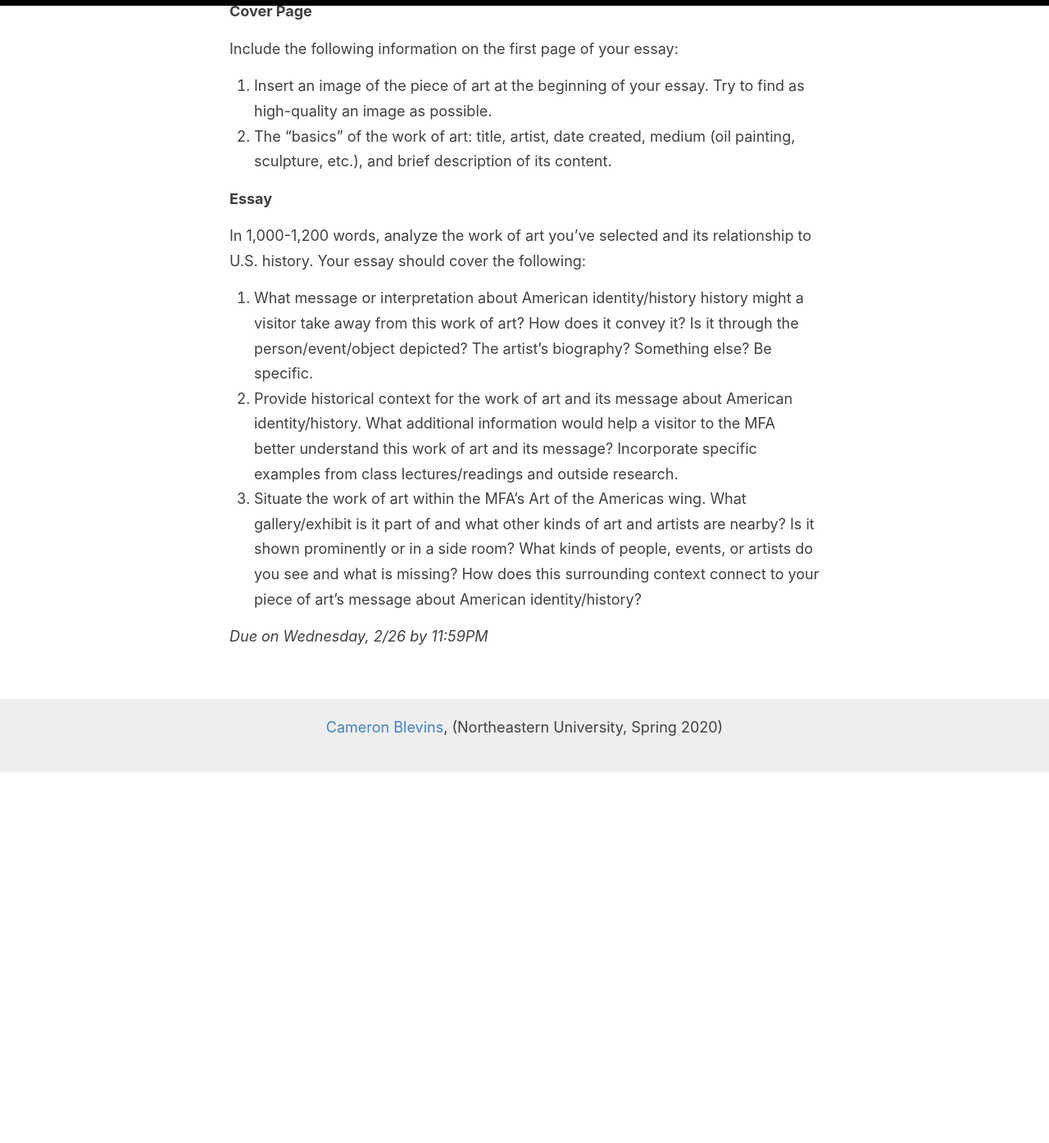
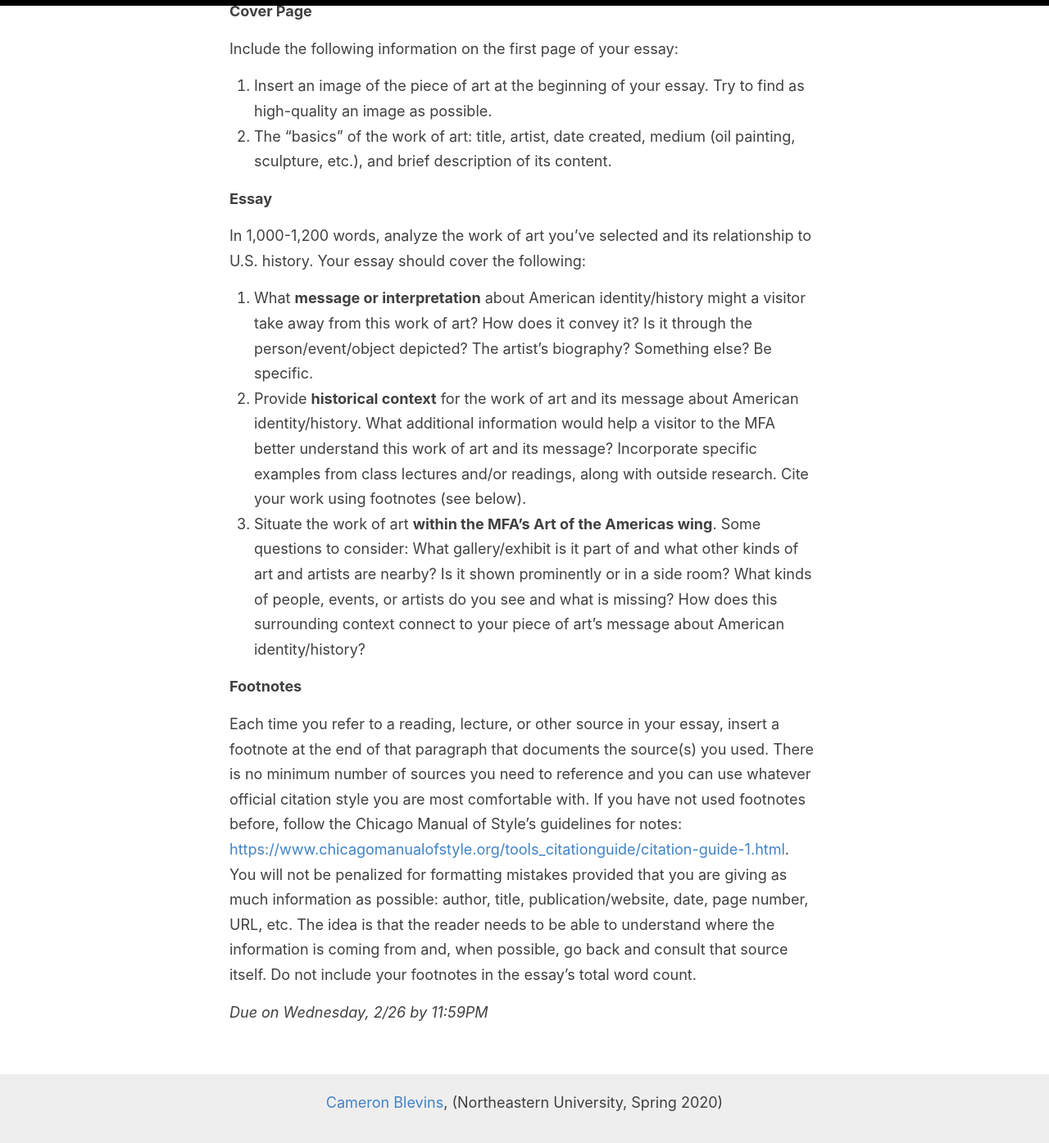
Before and after one commit to cblevins/f20-us-since-1876, a Jekyll site: the page built from mfa-project.md, in a window 1280 px wide and 1400 px high, scrolled down 530 px. Shown: the top 1395 px of the window at 82% size. Built offline with Jekyll 4.4.1, drawn with Linux system fonts in a browser that asks for light colours; before the commit the page ends 1472 px from its top, so only the background shows below that.

Commit message:
mfa project

```diff
--- a/mfa-project.md
+++ b/mfa-project.md
@@ -19,8 +19,12 @@ Include the following information on the first page of your essay:
 
 In 1,000-1,200 words, analyze the work of art you've selected and its relationship to U.S. history. Your essay should cover the following:
 
-1. What message or interpretation about American identity/history history might a visitor take away from this work of art? How does it convey it? Is it through the person/event/object depicted? The artist's biography? Something else? Be specific.
-2. Provide historical context for the work of art and its message about American identity/history. What additional information would help a visitor to the MFA better understand this work of art and its message? Incorporate specific examples from class lectures/readings and outside research.
-3. Situate the work of art within the MFA's Art of the Americas wing. What gallery/exhibit is it part of and what other kinds of art and artists are nearby? Is it shown prominently or in a side room? What kinds of people, events, or artists do you see and what is missing? How does this surrounding context connect to your piece of art's message about American identity/history?
+1. What **message or interpretation** about American identity/history might a visitor take away from this work of art? How does it convey it? Is it through the person/event/object depicted? The artist's biography? Something else? Be specific.
+2. Provide **historical context** for the work of art and its message about American identity/history. What additional information would help a visitor to the MFA better understand this work of art and its message? Incorporate specific examples from class lectures and/or readings, along with outside research. Cite your work using footnotes (see below).
+3. Situate the work of art **within the MFA's Art of the Americas wing**. Some questions to consider: What gallery/exhibit is it part of and what other kinds of art and artists are nearby? Is it shown prominently or in a side room? What kinds of people, events, or artists do you see and what is missing? How does this surrounding context connect to your piece of art's message about American identity/history?
+
+**Footnotes**
+
+Each time you refer to a reading, lecture, or other source in your essay, insert a footnote at the end of that paragraph that documents the source(s) you used. There is no minimum number of sources you need to reference and you can use whatever official citation style you are most comfortable with. If you have not used footnotes before, follow the Chicago Manual of Style's guidelines for notes: <https://www.chicagomanualofstyle.org/tools_citationguide/citation-guide-1.html>. You will not be penalized for formatting mistakes provided that you are giving as much information as possible: author, title, publication/website, date, page number, URL, etc. The idea is that the reader needs to be able to understand where the information is coming from and, when possible, go back and consult that source itself. Do not include your footnotes in the essay's total word count.
 
 *Due on Wednesday, 2/26 by 11:59PM*
```
Also changed, not shown: 2 other files.
